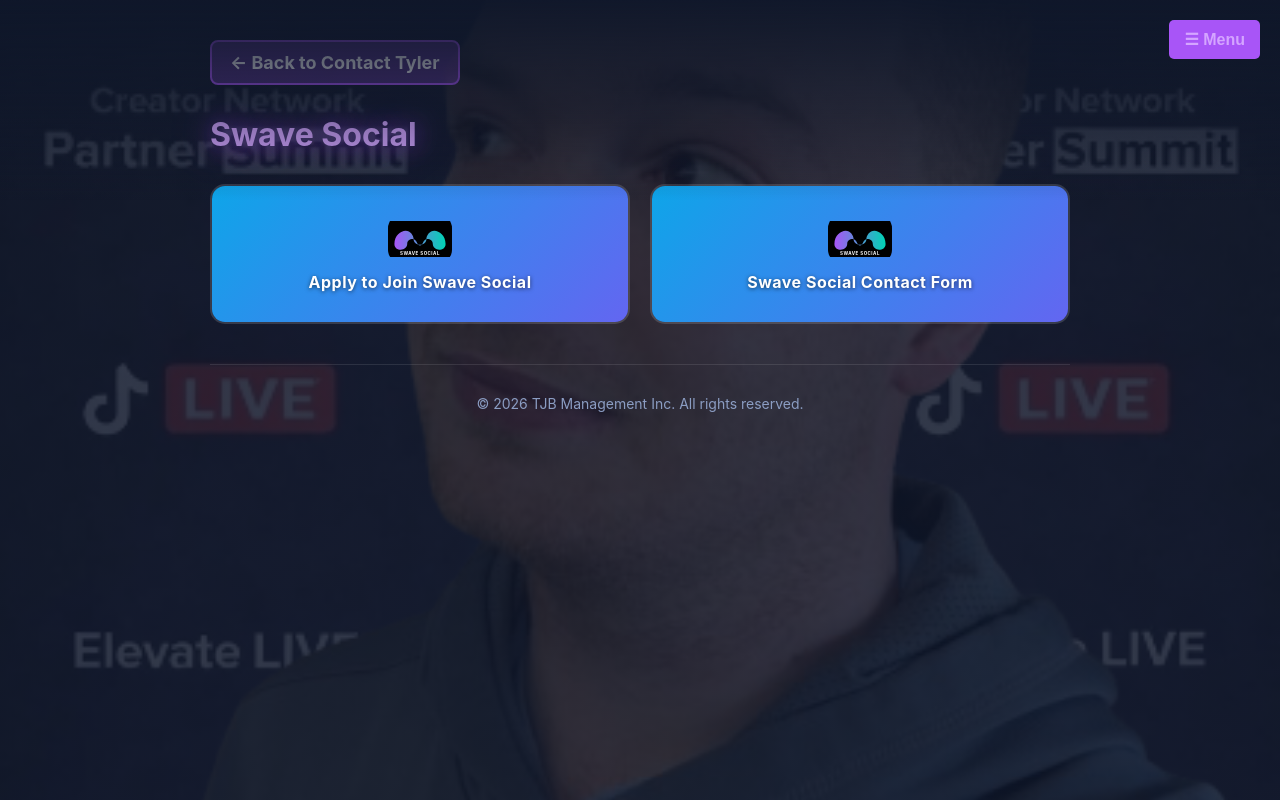
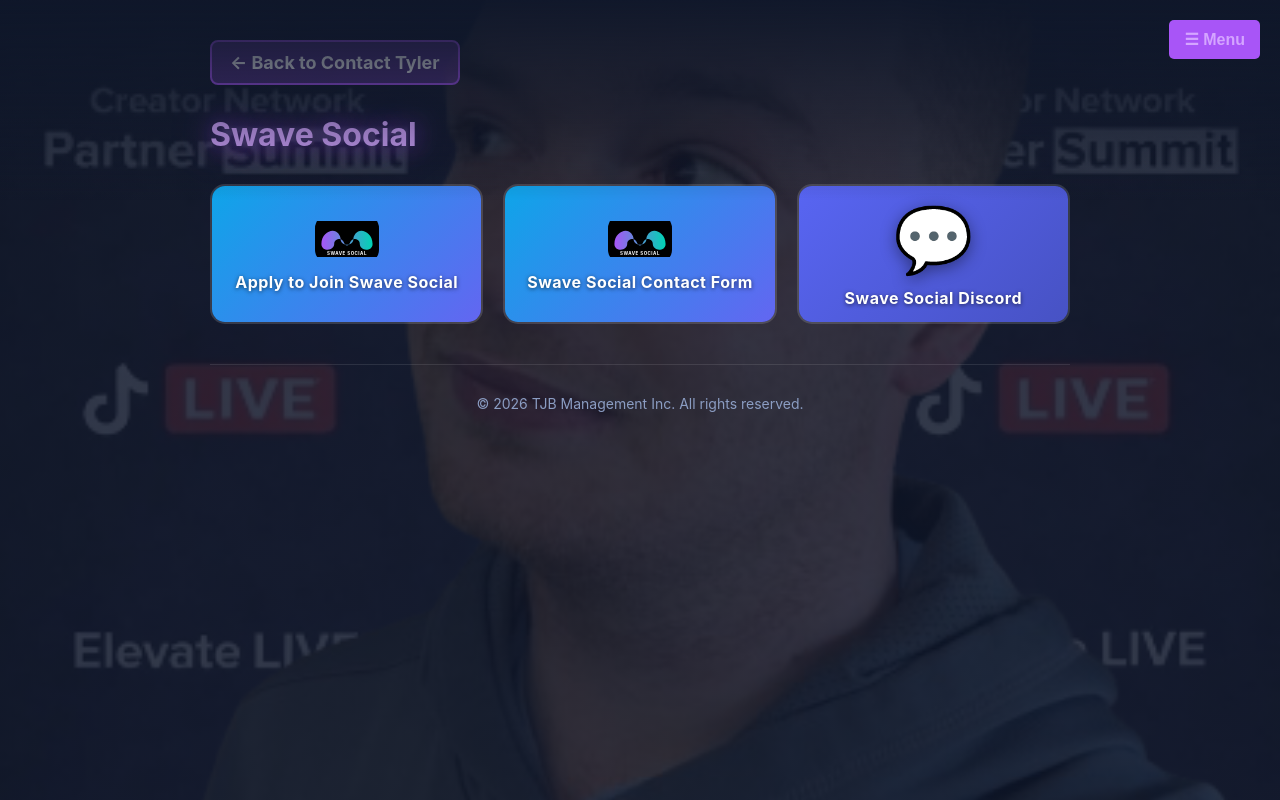
Before and after one commit to iamunrizzable/Website, a Next.js app: page /swave-social in a window 1280 px wide. Built offline with nearby package versions, Linux system fonts and the light colour scheme.

Commit message:
Add Swave Social Discord invite link to swave-social page
https://claude.ai/code/session_01U16rwZbCBn5uoxgkaTGuZL

```diff
--- a/app/swave-social/page.js
+++ b/app/swave-social/page.js
@@ -8,6 +8,7 @@ export default function SwaveSocial() {
   const contacts = [
     { name: 'Apply to Join Swave Social', href: '/api/swave', icon: null, iconSrc: '/swave-logo.svg' },
     { name: 'Swave Social Contact Form', href: 'https://docs.google.com/forms/d/1c6_yxqisKzTsNWdGGMagwPkdFW-tZG672JpkoUi-Vrs/viewform', icon: null, iconSrc: '/swave-logo.svg' },
+    { name: 'Swave Social Discord', href: 'https://discord.gg/TdMztsxy5Q', icon: '💬', iconSrc: null },
   ];
 
   return (
@@ -108,11 +109,22 @@ export default function SwaveSocial() {
           z-index: -1;
           background: linear-gradient(135deg, #0ea5e9, #6366f1);
         }
+        .contact-card.discord::before {
+          background: linear-gradient(135deg, #5865f2, #4752c4);
+        }
         .contact-card:hover {
           transform: translateY(-12px) scale(1.02);
           border-color: rgba(255,255,255,0.5);
           box-shadow: 0 12px 24px rgba(0,0,0,0.5), 0 0 40px currentColor;
           filter: brightness(1.1);
+        }
+        .contact-icon {
+          font-size: 64px;
+          filter: drop-shadow(0 4px 8px rgba(0,0,0,0.4));
+          transition: all 0.3s ease;
+        }
+        .contact-card:hover .contact-icon {
+          transform: scale(1.3) rotate(5deg);
         }
         .contact-icon-img {
           width: 64px;
@@ -225,9 +237,12 @@ export default function SwaveSocial() {
               href={contact.href}
               target={contact.name === 'Apply to Join Swave Social' ? undefined : '_self'}
               rel={undefined}
-              className="contact-card"
+              className={`contact-card${contact.name === 'Swave Social Discord' ? ' discord' : ''}`}
             >
-              <img src={contact.iconSrc} alt={contact.name} className="contact-icon-img" />
+              {contact.iconSrc
+                ? <img src={contact.iconSrc} alt={contact.name} className="contact-icon-img" />
+                : <span className="contact-icon">{contact.icon}</span>
+              }
               <span className="contact-name">{contact.name}</span>
             </a>
           ))}
```
